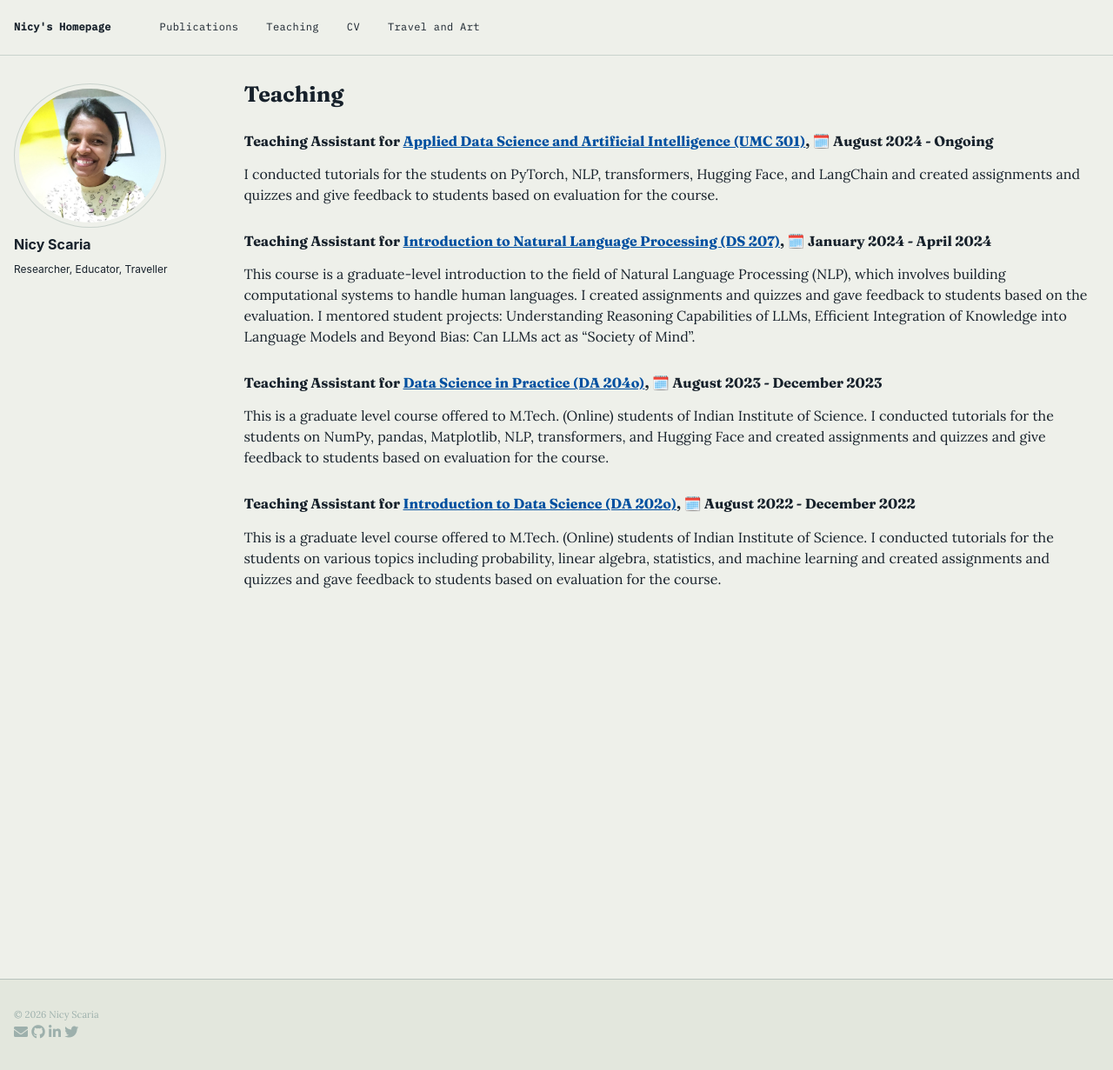
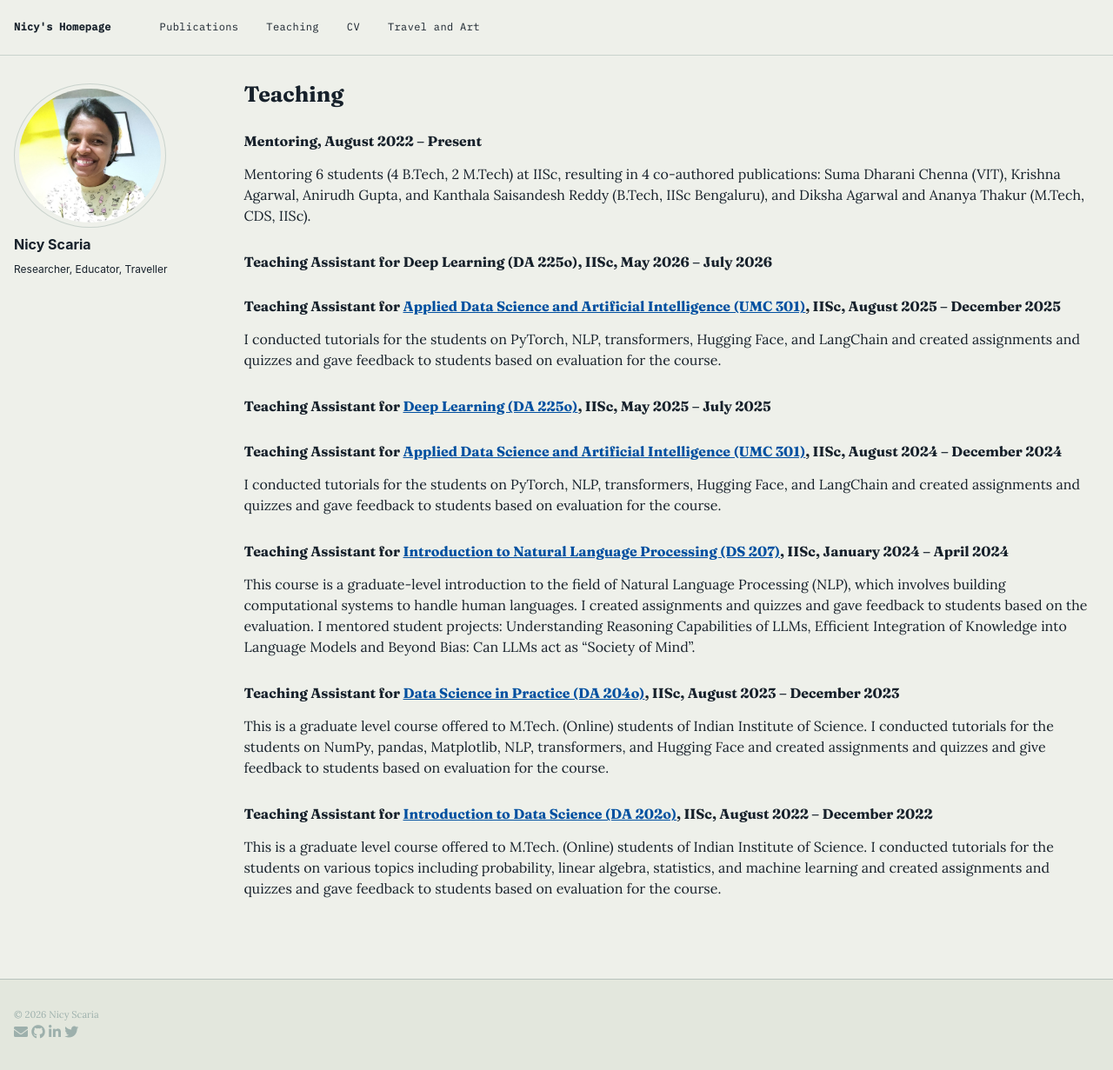
Before and after one commit to nicyscaria/nicyscaria.github.io, a Jekyll site: the page built from _pages/teaching.md, in a window 1280 px wide and 1231 px high. Shown: the whole window at 87% size. Built offline with Jekyll 4.4.1, drawn with Linux system fonts in a browser that asks for light colours.

Commit message:
Update teaching
- Added up to date information regarding teaching and mentoring

```diff
--- a/_pages/teaching.md
+++ b/_pages/teaching.md
@@ -5,15 +5,24 @@ permalink: /teaching/
 author_profile: true
 ---
 
-### Teaching Assistant for [Applied Data Science and Artificial Intelligence (UMC 301)](https://btech-ug.iisc.ac.in/MathandComputing/course-details/), 🗓️ August 2024 - Ongoing
-I conducted tutorials for the students on PyTorch, NLP, transformers, Hugging Face, and LangChain and created assignments and quizzes and give feedback to students based on evaluation for the course.
+### Mentoring, **August 2022 &ndash; Present**
+Mentoring 6 students (4 B.Tech, 2 M.Tech) at IISc, resulting in 4 co-authored publications: Suma Dharani Chenna (VIT), Krishna Agarwal, Anirudh Gupta, and Kanthala Saisandesh Reddy (B.Tech, IISc Bengaluru), and Diksha Agarwal and Ananya Thakur (M.Tech, CDS, IISc).
 
-### Teaching Assistant for [Introduction to Natural Language Processing (DS 207)](https://danishpruthi.com/teaching/ds-jan-2024/), 🗓️ January 2024 - April 2024
-This course is a graduate-level introduction to the field of Natural Language Processing (NLP), which involves building computational systems to handle human languages. I created assignments and quizzes and gave feedback to students based on the evaluation. I mentored student projects: Understanding Reasoning Capabilities of LLMs, Efficient Integration of Knowledge into Language Models and Beyond Bias: Can LLMs act as “Society of Mind".
+### Teaching Assistant for Deep Learning (DA 225o), IISc, **May 2026 &ndash; July 2026**
 
+### Teaching Assistant for [Applied Data Science and Artificial Intelligence (UMC 301)](https://btech-ug.iisc.ac.in/MathandComputing/course-details/), IISc, **August 2025 &ndash; December 2025**
+I conducted tutorials for the students on PyTorch, NLP, transformers, Hugging Face, and LangChain and created assignments and quizzes and gave feedback to students based on evaluation for the course.
 
-### Teaching Assistant for [Data Science in Practice (DA 204o)](https://iken.iisc.ac.in/mtech-online/SOI_Aug_2023.pdf), 🗓️ August 2023 - December 2023
+### Teaching Assistant for [Deep Learning (DA 225o)](https://github.com/quest-lab-iisc/da-225o-deep-learning), IISc, **May 2025 &ndash; July 2025**
+
+### Teaching Assistant for [Applied Data Science and Artificial Intelligence (UMC 301)](https://btech-ug.iisc.ac.in/MathandComputing/course-details/), IISc, **August 2024 &ndash; December 2024**
+I conducted tutorials for the students on PyTorch, NLP, transformers, Hugging Face, and LangChain and created assignments and quizzes and gave feedback to students based on evaluation for the course.
+
+### Teaching Assistant for [Introduction to Natural Language Processing (DS 207)](https://danishpruthi.com/teaching/ds-jan-2024/), IISc, **January 2024 &ndash; April 2024**
+This course is a graduate-level introduction to the field of Natural Language Processing (NLP), which involves building computational systems to handle human languages. I created assignments and quizzes and gave feedback to students based on the evaluation. I mentored student projects: Understanding Reasoning Capabilities of LLMs, Efficient Integration of Knowledge into Language Models and Beyond Bias: Can LLMs act as "Society of Mind".
+
+### Teaching Assistant for [Data Science in Practice (DA 204o)](https://iken.iisc.ac.in/mtech-online/SOI_Aug_2023.pdf), IISc, **August 2023 &ndash; December 2023**
 This is a graduate level course offered to M.Tech. (Online) students of Indian Institute of Science. I conducted tutorials for the students on NumPy, pandas, Matplotlib, NLP, transformers, and Hugging Face and created assignments and quizzes and give feedback to students based on evaluation for the course.
 
-### Teaching Assistant for [Introduction to Data Science (DA 202o)](https://iken.iisc.ac.in/mtech-online/ds-da202A22.html), 🗓️ August 2022 - December 2022
+### Teaching Assistant for [Introduction to Data Science (DA 202o)](https://iken.iisc.ac.in/mtech-online/ds-da202A22.html), IISc, **August 2022 &ndash; December 2022**
 This is a graduate level course offered to M.Tech. (Online) students of Indian Institute of Science. I conducted tutorials for the students on various topics including probability, linear algebra, statistics, and machine learning and created assignments and quizzes and gave feedback to students based on evaluation for the course.
--- a/_sass/_pub-list.scss
+++ b/_sass/_pub-list.scss
@@ -21,7 +21,10 @@
       font-weight: 600;
     }
 
-    &:hover { color: $accent-color; }
+    &:hover {
+      color: $accent-color;
+      text-decoration: none;
+    }
   }
 }
 
@@ -103,7 +106,10 @@
 
       i { margin-right: 0.2em; }
 
-      &:hover { color: $accent-color; }
+      &:hover {
+        color: $accent-color;
+        text-decoration: none;
+      }
     }
   }
 }
```
